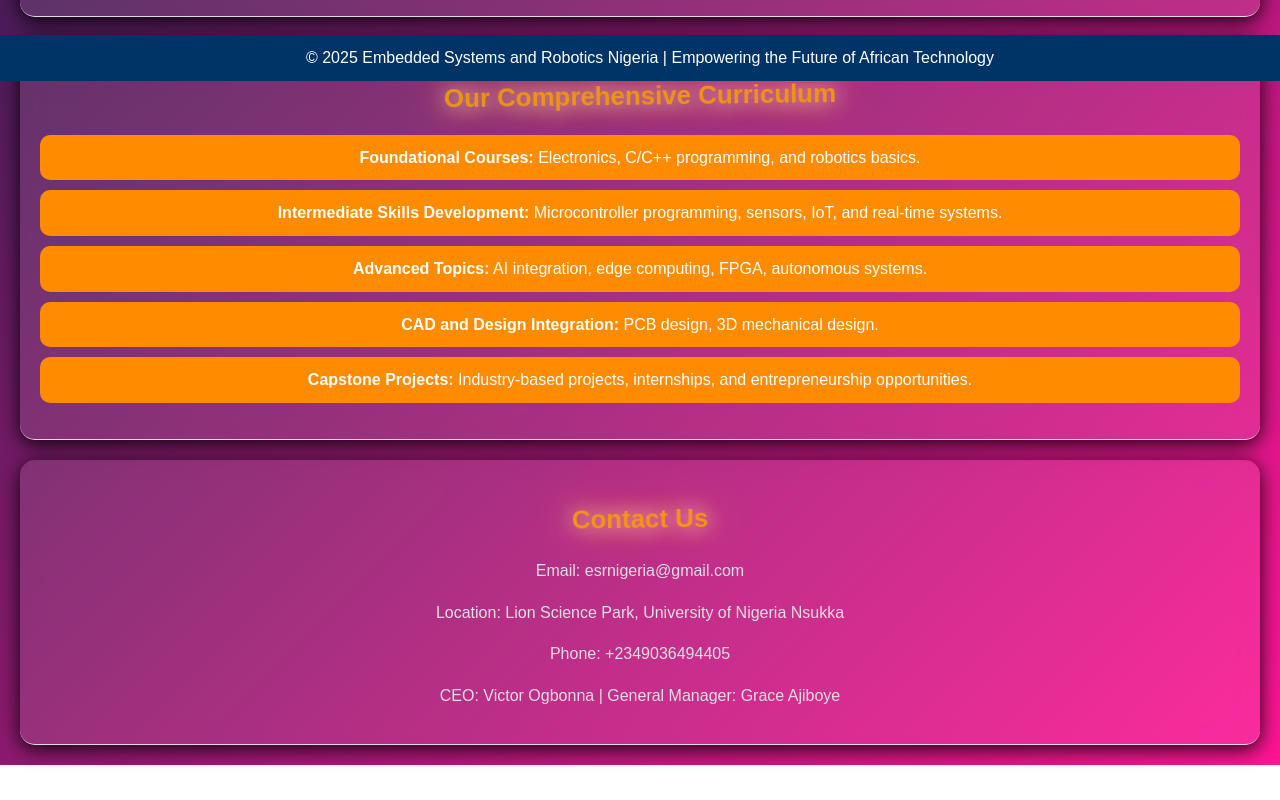
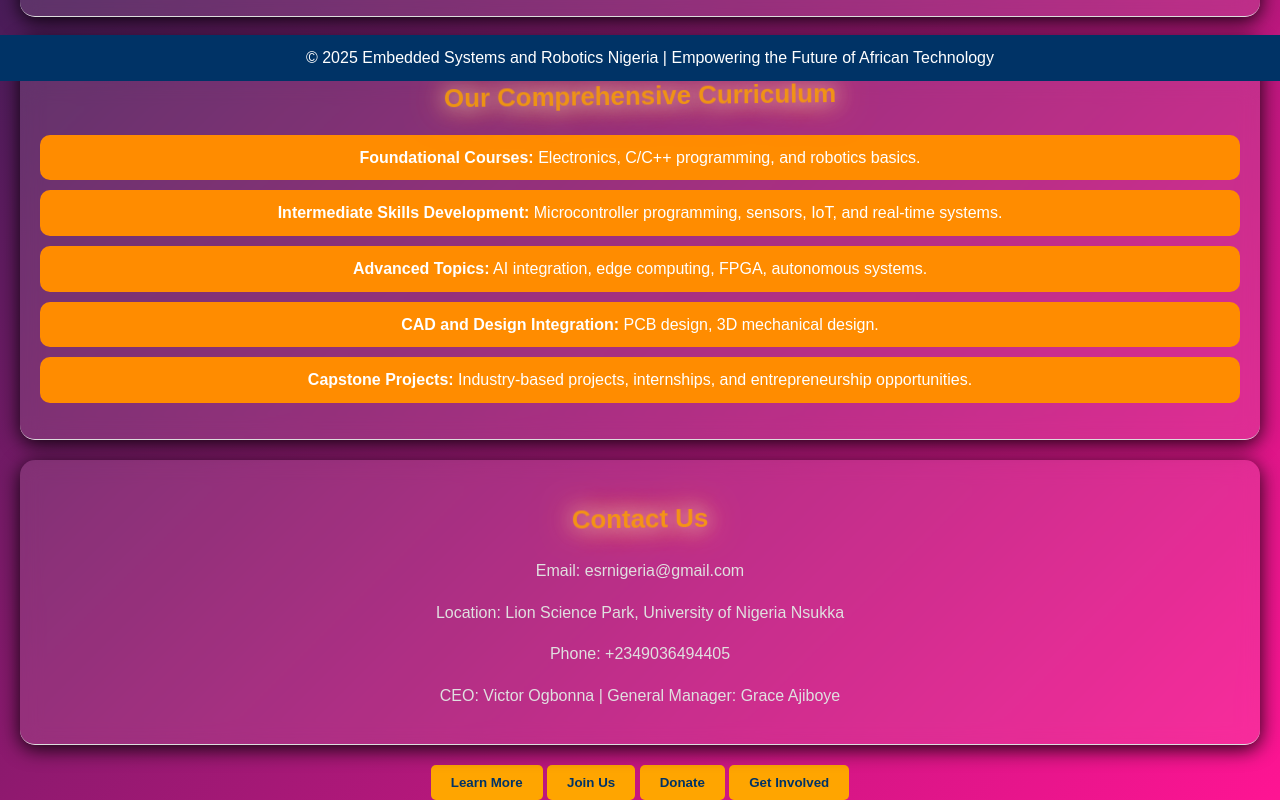
Before and after one commit to victor-ogbonna/esr.github.io, a plain HTML site: page index.html in a window 1280 px wide. Shown: the part 719-1519 px from the top of the page. Before the commit the page ends 1484 px from the top, so only its background shows below. Drawn offline with Linux system fonts and the light colour scheme.

Commit message:
Update index.html

```diff
--- a/index.html
+++ b/index.html
@@ -98,6 +98,26 @@
         html {
             scroll-behavior: smooth;
         }
+
+        .button-container {
+            margin-top: 20px;
+        }
+
+        .button-container button {
+            background: #ffa500;
+            color: #003366;
+            border: none;
+            padding: 10px 20px;
+            border-radius: 5px;
+            font-weight: bold;
+            cursor: pointer;
+            transition: background 0.3s ease-in-out;
+        }
+
+        .button-container button:hover {
+            background: #ff4500;
+            color: #fff;
+        }
     </style>
 </head>
 
@@ -147,6 +167,13 @@
         <p>CEO: Victor Ogbonna | General Manager: Grace Ajiboye</p>
     </section>
 
+    <div class="button-container">
+        <button>Learn More</button>
+        <button>Join Us</button>
+        <button>Donate</button>
+        <button>Get Involved</button>
+    </div>
+
     <footer>
         <p>&copy; 2025 Embedded Systems and Robotics Nigeria | Empowering the Future of African Technology</p>
     </footer>
```
